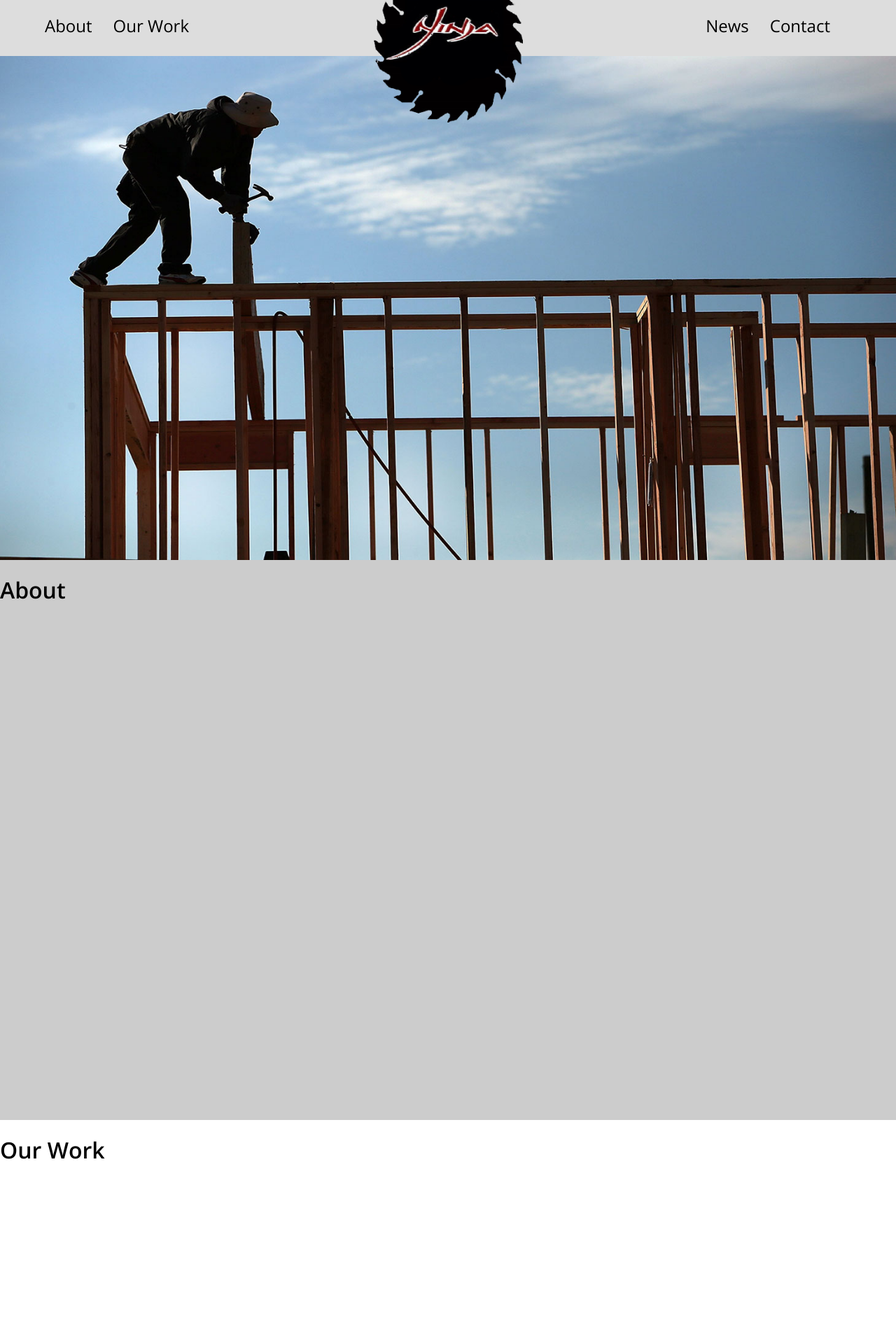
After one commit to tyelford/ninja_co, a PHP site: page /index.html in a window 1280 px wide. The commit adds this page. Shown: the top 1920 px of the page at 70% size. Run offline with PHP 8.4, Linux system fonts and the light colour scheme; some libraries are stand-ins or nearby versions.

Commit message:
Minor Changes
Added index.html for no PHP server (testing only)
Added topImage to cover

```diff
--- a/css/main.css
+++ b/css/main.css
@@ -99,6 +99,7 @@ html, body{
   background-image: url(../img/topImage2.jpg);
   background-position: center;
   background-repeat: no-repeat;
+  background-size: cover;
   top: 0;
   left: 0;
   background-color: #BBB;
--- /dev/null
+++ b/index.html
@@ -0,0 +1,66 @@
+<!DOCTYPE html>
+
+<html>
+
+  <head>
+
+    <meta charset="utf-8">
+    <!--<meta name="viewport" content="width=device-width, user-scalable=no">-->
+
+    <!-- Google Web Font - Open Sans -->
+    <link href='http://fonts.googleapis.com/css?family=Open+Sans:400,600' rel='stylesheet' type='text/css'>
+    <!-- jQuery from Google CDN -->
+    <script src="http://ajax.googleapis.com/ajax/libs/jquery/2.1.1/jquery.min.js"></script>
+
+    <!-- Style Sheets -->
+    <link href='css/main.css' rel='stylesheet' />
+
+    <!-- JavaScripts -->
+    <script src='javascript/windowSizes.js'></script>
+
+  </head>
+
+  <body>
+
+    <div id='wrapper'>
+
+      <div id='logo'>
+        <img id='saw' src='img/Saw_only.png' />
+        <img id='ninja' src='img/Saw_ninja.png' />
+      </div>
+
+      <div id='header'>
+        <ul id='leftList'>
+          <li onclick='goToAbout();'>About</li>
+          <li onclick='goToOurWork();'>Our Work</li>
+        </ul>
+        <ul id='rightList'>
+          <li onclick='goToNews();'>News</li>
+          <li onclick='goToContact();'>Contact</li>
+        </ul>
+      </div>
+
+      <div id='topImage' >
+        <!-- TO DO get image from Jake for here -->
+      </div>
+
+      <div id='aboutSection' >
+        <h1>About</h1>
+      </div>
+
+      <div id='ourWorkSection' >
+        <h1>Our Work</h1>
+      </div>
+
+      <div id='newsSection' >
+        <h1>News</h1>
+      </div>
+
+      <div id='contactSection' >
+        <h1>Contact</h1>
+      </div>
+
+    </div> <!-- END wrapper -->
+  </body>
+
+</html>
--- a/javascript/windowSizes.js
+++ b/javascript/windowSizes.js
@@ -1,8 +1,10 @@
 
+//Function to get the width of the viewport
 function getScreenWidth(){
   return Math.max(document.documentElement.clientWidth, window.innerWidth || 0);
 }
 
+//Function to get the height of the viewport
 function getScreenHeight(){
   return Math.max(document.documentElement.clientHeight, window.innerHeight || 0);
 }
```
